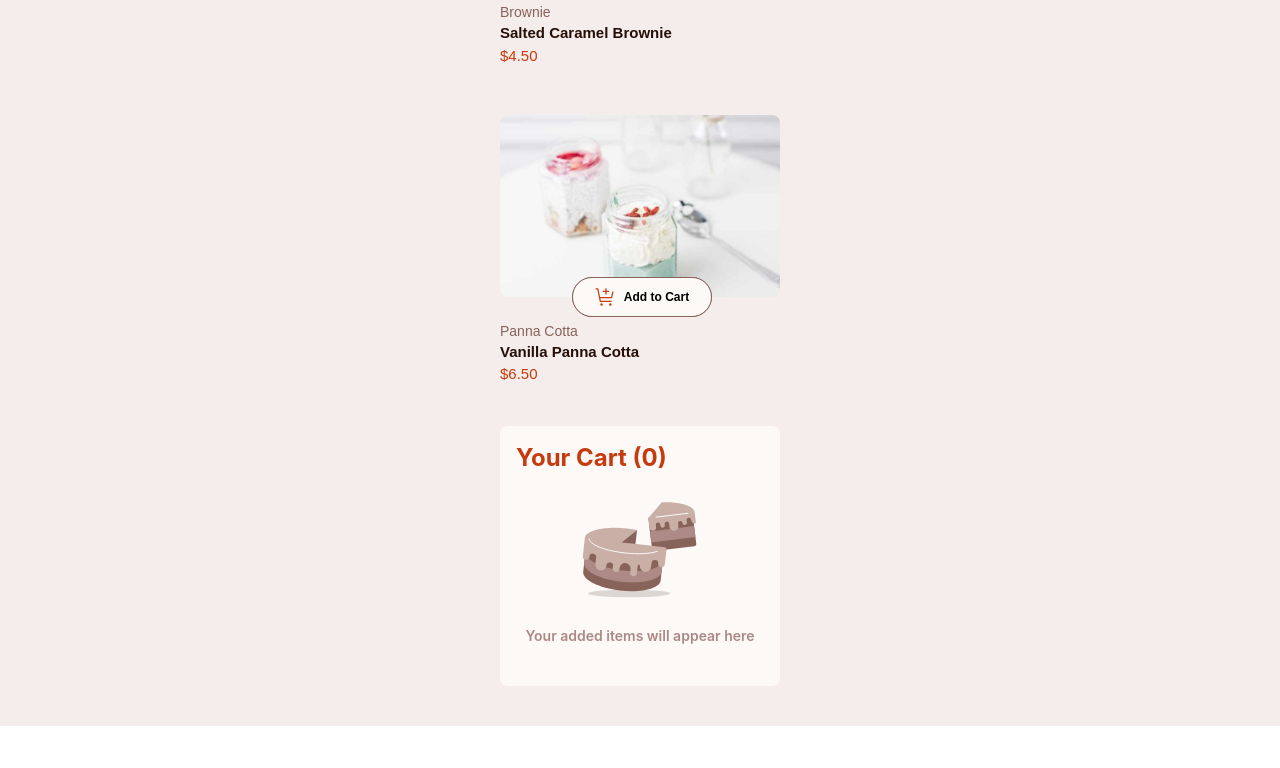
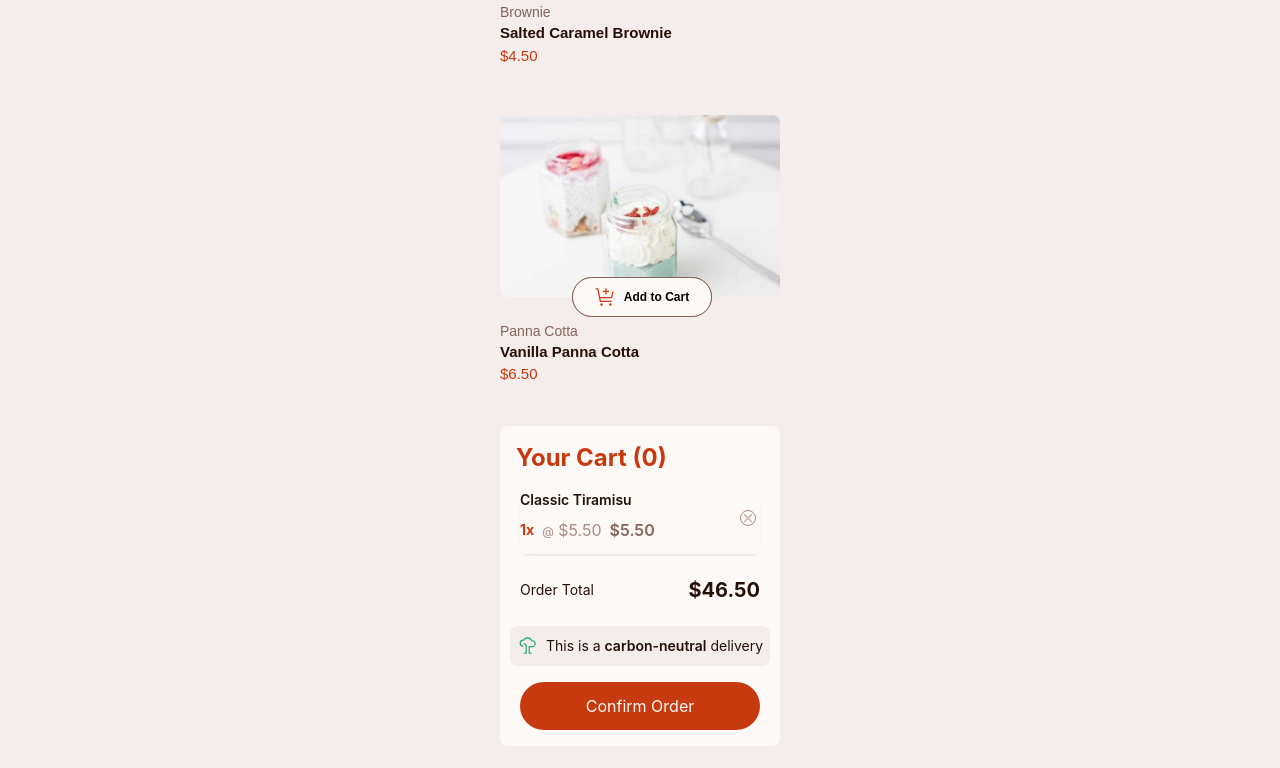
Before and after one commit to mlopezl/product-list-with-card, a React (Vite) app: page / in a window 1280 px wide. Shown: the part 2541-3309 px from the top of the page. Before the commit the page ends 3267 px from the top, so only its background shows below. Built offline with nearby package versions, Linux system fonts and the light colour scheme.

Commit message:
Completing Cart componentes

```diff
--- a/src/components/Cart/Cart.jsx
+++ b/src/components/Cart/Cart.jsx
@@ -1,11 +1,19 @@
 import CartTitle from "./CartTitle";
 import CartEmpty from "./CartEmpty";
+import DessertList from "./DessertList";
+import CartTotal from "./CartTotal";
+import CartMessage from "./CartMessage";
+import CartButton from "./CartButton";
 
 function Cart(){
     return(
-        <section className="bg-Rose-50 w-70 h-65 p-4 rounded-lg mb-10 flex flex-col items-center gap-4">
+        <section className="bg-Rose-50 w-70 min-h-65 p-4 rounded-lg mb-10 flex flex-col items-center gap-4">
             <CartTitle amount={0}/>
-            <CartEmpty/>
+            {/* <CartEmpty/> */}
+            <DessertList/>
+            <CartTotal total={46.50}/>
+            <CartMessage/>
+            <CartButton/>
         </section>
     )
 }
--- /dev/null
+++ b/src/components/Cart/CartButton.jsx
@@ -0,0 +1,9 @@
+function CartButton(){
+    return(
+        <button className="w-60 h-12 rounded-3xl bg-Red text-Rose-50">
+            Confirm Order
+        </button>
+    )
+}
+
+export default CartButton;
--- /dev/null
+++ b/src/components/Cart/CartMessage.jsx
@@ -0,0 +1,12 @@
+import treeImage from '../../../public/assets/images/icon-carbon-neutral.svg';
+
+function CartMessage(){
+    return(
+        <div className="w-65 h-10 pl-2 rounded-lg bg-Rose-100 flex items-center gap-2">
+            <img className="w-5" src={treeImage} alt="" />
+            <p className="text-sm text-Rose-900">This is a <span className="font-semibold">carbon-neutral</span> delivery </p>
+        </div>
+    )
+}
+
+export default CartMessage;
--- /dev/null
+++ b/src/components/Cart/CartTotal.jsx
@@ -0,0 +1,10 @@
+function CartTotal({total}){
+    return(
+        <div className="w-60 h-10 flex justify-between items-center">
+            <p className="text-sm text-Rose-900">Order Total</p>
+            <p className="text-xl text-Rose-900 font-bold ">${total.toFixed(2)}</p>
+        </div>
+    )
+}
+
+export default CartTotal;
--- /dev/null
+++ b/src/components/Cart/DessertInfo.jsx
@@ -0,0 +1,19 @@
+import removeItemIcon from '../../../public/assets/images/icon-remove-item.svg'
+
+function DessertInfo({name, quantity, price}){
+    return(
+        <li className="w-full flex flex-col gap-2 relative pb-3 shadow-[0_2px_5px_-5px] shadow-Rose-900">
+            <h3 className="text-sm text-Rose-900 font-semibold">{name}</h3>
+            <div className="flex gap-2 items-center">
+                <p className="text-sm text-Red font-bold">{quantity}x</p>
+                <p className="text-Rose-400"><span className="text-xs">@</span> ${price.toFixed(2)}</p>
+                <p className="text-Rose-500 font-semibold">${(quantity * price).toFixed(2)}</p>
+            </div>
+            <span className="absolute right-1 top-5 flex justify-center items-center w-4 h-4 rounded-full border-1 border-Rose-400">
+                <img src={removeItemIcon} alt="" />
+            </span>
+        </li>
+    )
+}
+
+export default DessertInfo;
--- /dev/null
+++ b/src/components/Cart/DessertList.jsx
@@ -0,0 +1,11 @@
+import DessertInfo from "./DessertInfo"
+
+function DessertList(){
+    return(
+        <ul className="w-60">
+            <DessertInfo name={"Classic Tiramisu"} quantity={1} price={5.50}/>
+        </ul>
+    )
+}
+
+export default DessertList;
```
